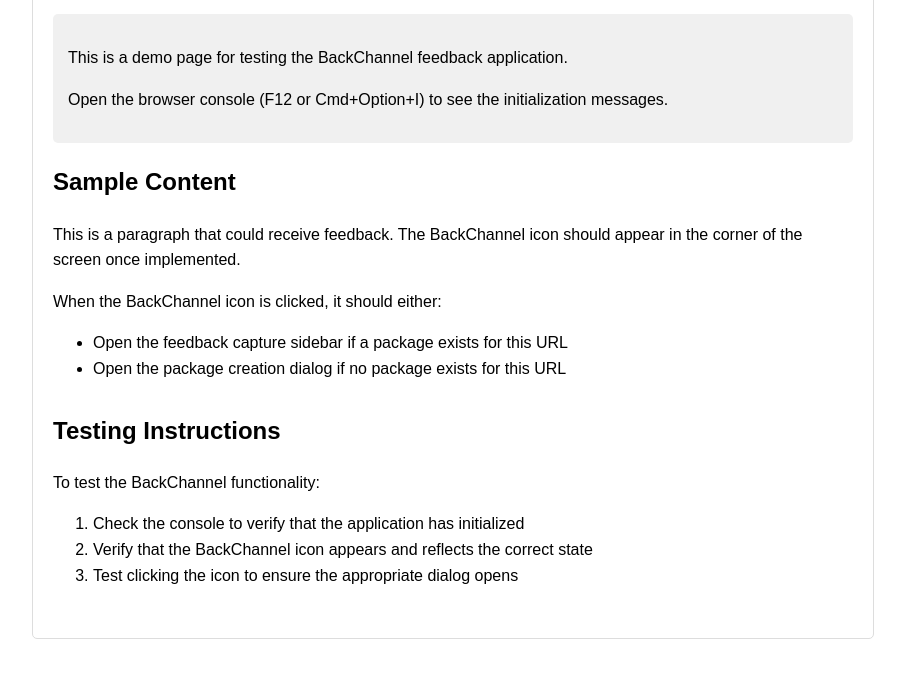
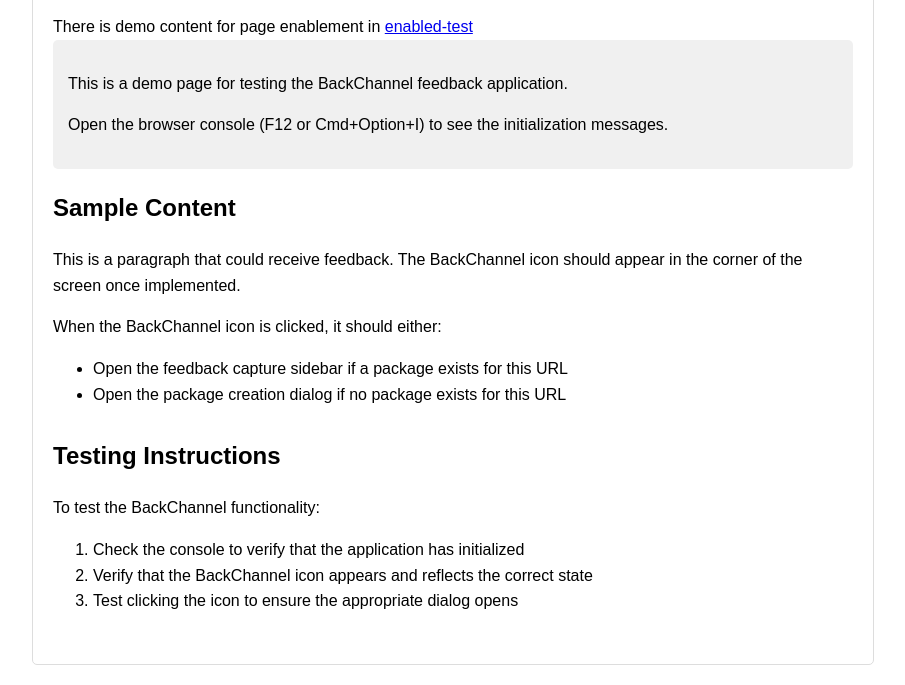
Before and after one commit to DeepBlueCLtd/BackChannel, a website built with Vite: page demo.html in a window 1280 px wide. Shown: the part 121-806 px from the top of the page, without its empty margins (187-1092 px from the left). Built offline with nearby package versions, Linux system fonts and the light colour scheme.

Commit message:
clarify test data

```diff
--- a/demo.html
+++ b/demo.html
@@ -38,6 +38,7 @@
 <body>
   <div class="container">
     <h1>BackChannel Demo Page</h1>
+    <div>There is demo content for page enablement in <a href="tests/e2e/fixtures/enabled-test/index.html">enabled-test</a></div>
 
     <div class="info">
       <p>This is a demo page for testing the BackChannel feedback application.</p>
```
